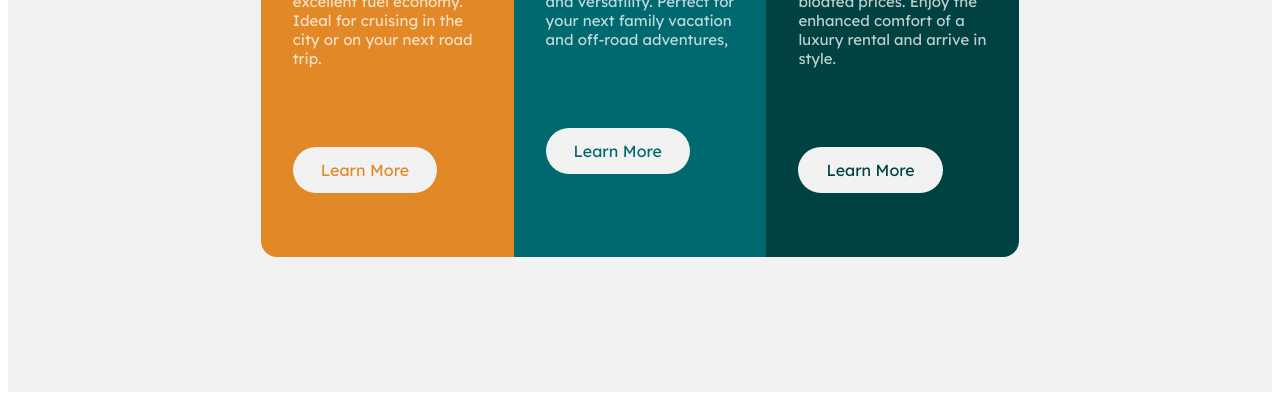
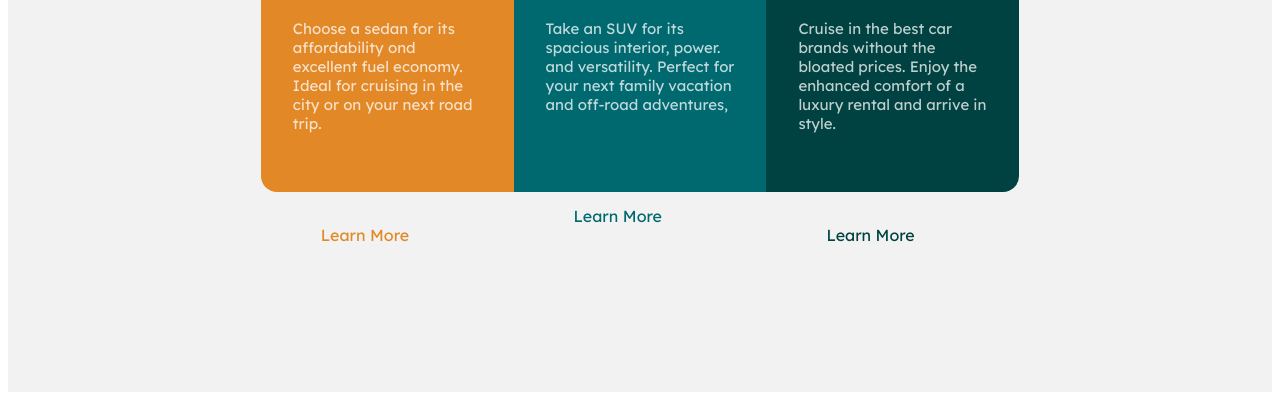
Before and after one commit to asnshif/3cardpreview, a plain HTML site: page index.html in a window 1280 px wide. Shown: the part 416-816 px from the top of the page. Drawn offline with Linux system fonts and the light colour scheme.

Commit message:
Update styles.css

```diff
--- a/styles.css
+++ b/styles.css
@@ -18,6 +18,7 @@
     display:flex;
     flex-direction: row;
     max-width: 60%;
+    max-height: 50%;
 
 }
 
```
